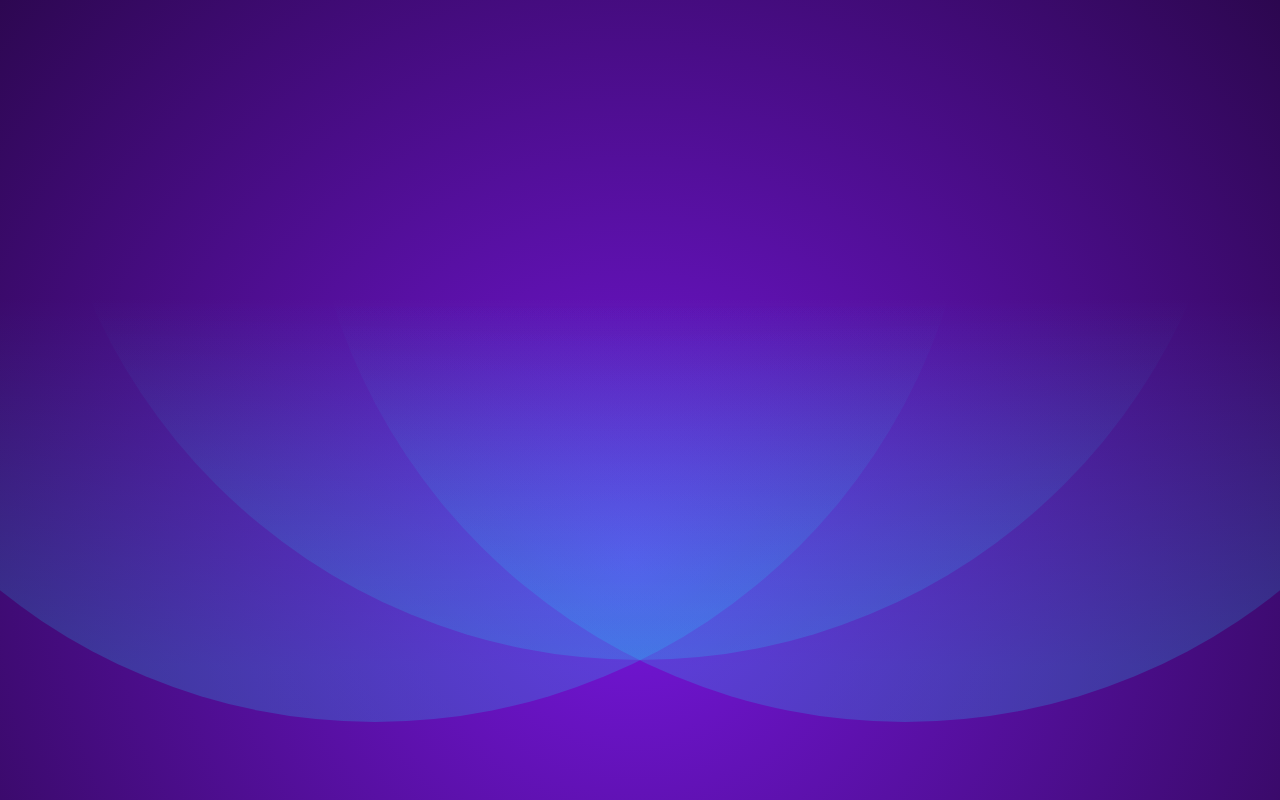
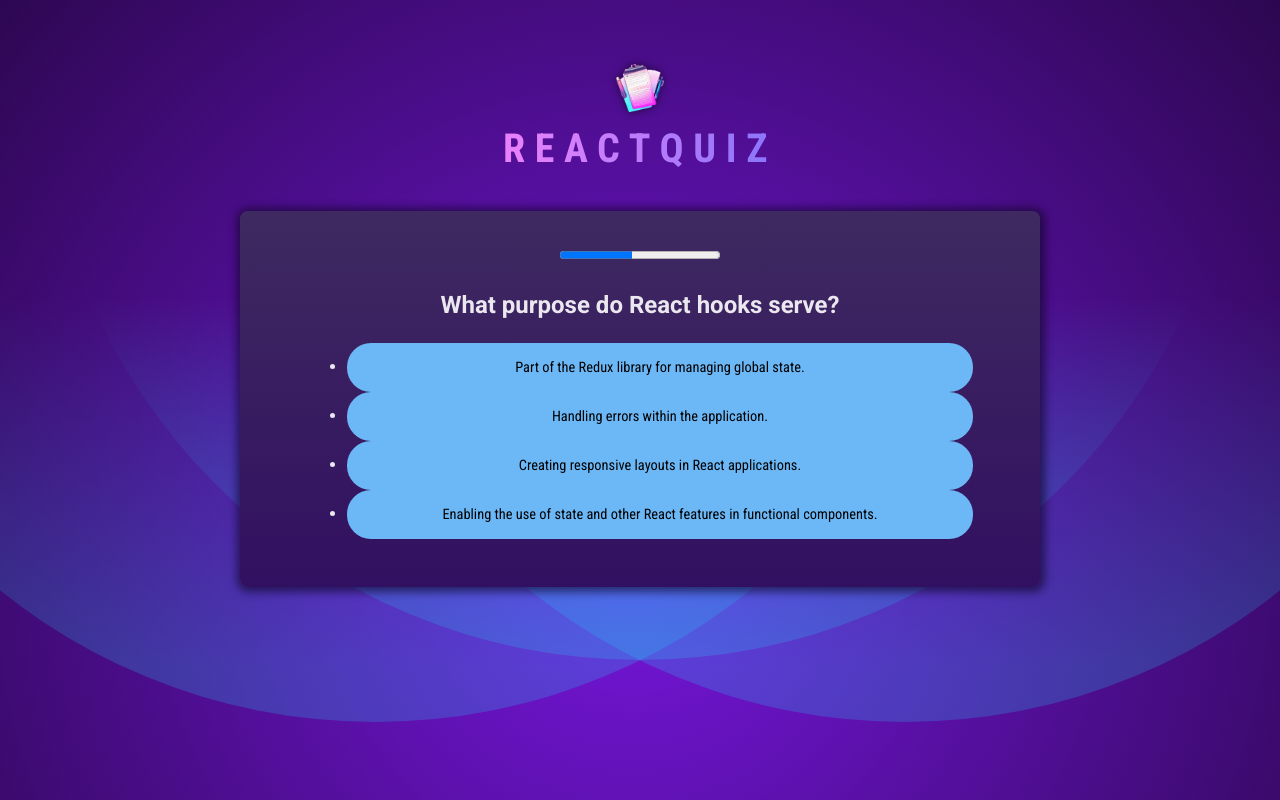
Before and after one commit to chthollys/react-quiz-app-learn, a React (Vite) app: page / in a window 1280 px wide. Built offline with nearby package versions, Linux system fonts and the light colour scheme.

Commit message:
Make adjustment in state data structure and creation of new function
Signed-off-by: chthollys <jason130105@gmail.com>

```diff
--- /dev/null
+++ b/src/App.jsx
@@ -0,0 +1,14 @@
+import Header from "./components/Header";
+import Quiz from "./components/Quiz";
+
+
+function App() {
+  return (
+    <>
+      <Header />
+      <Quiz />
+    </>
+  )
+}
+
+export default App;
--- a/src/components/App.jsx
+++ /dev/null
@@ -1,3 +0,0 @@
-function App() {}
-
-export default App;
--- /dev/null
+++ b/src/components/Header.jsx
@@ -0,0 +1,10 @@
+import logoImg from '../assets/quiz-logo.png';
+
+function Header() {
+  return <header>
+    <img src={logoImg} alt="Quiz's Logo" />
+    <h1>ReactQuiz</h1>
+  </header>
+};
+
+export default Header;
--- /dev/null
+++ b/src/components/QuestionTimer.jsx
@@ -0,0 +1,29 @@
+import { useEffect, useState } from "react";
+
+function QuestionTimer({ timeout, onTimeout, currentAnswerIndex }) {
+  const [remainingTime, setRemainingTime] = useState(timeout);
+
+  useEffect(() => {
+    console.log("SET TIMEOUT");
+    const timer = setTimeout(onTimeout, timeout);
+
+    return () => {
+      clearTimeout(timer);
+    };
+  }, [onTimeout, timeout]);
+
+  useEffect(() => {
+    console.log("SET INTERVAL");
+    const interval = setInterval(() => {
+      setRemainingTime((prevRemainingTime) => prevRemainingTime - 10);
+    }, 10);
+
+    return () => {
+      clearInterval(interval);
+    };
+  }, []);
+
+  return <progress id="question-time" max={timeout} value={remainingTime} />;
+}
+
+export default QuestionTimer;
--- /dev/null
+++ b/src/components/Quiz.jsx
@@ -0,0 +1,69 @@
+import { useCallback, useState } from "react";
+import QUESTIONS from "../questions";
+import quizCompleteImg from "../assets/quiz-complete.png";
+import QuestionTimer from "./QuestionTimer";
+
+function Quiz() {
+  const [userAnswers, setUserAnswers] = useState([{}]);
+
+  const activeQuestionIndex = userAnswers.length;
+  const quizIsComplete = activeQuestionIndex === QUESTIONS.length;
+
+  const handleCheckAnswer = (selectedAnswer) => {
+    if (activeQuestionIndex === 0) {
+      console.log("User Selected Answer was empty.");
+      return;
+    }
+    return selectedAnswer === QUESTIONS[activeQuestionIndex - 1].answers[0];
+  };
+
+  const handleSelectAnswer = useCallback((selectedAnswer) => {
+    let userAnswerIsCorrect = handleCheckAnswer(selectedAnswer);
+    setUserAnswers((prevUserAnswers) => {
+      return [
+        ...prevUserAnswers,
+        {
+          userAnswer: selectedAnswer,
+          isCorrect: userAnswerIsCorrect,
+        }
+      ];
+    });
+  }, [handleCheckAnswer]);
+
+  const handleSkipAnswer = useCallback(() => handleSelectAnswer(null), []);
+
+  if (quizIsComplete) {
+    return (
+      <div id="summary">
+        <img src={quizCompleteImg} alt="Quiz's image completion" />
+        <h2>Quiz Completed!</h2>
+      </div>
+    );
+  }
+  const shuffledAnswers = [...QUESTIONS[activeQuestionIndex].answers];
+  shuffledAnswers.sort(() => Math.random() - 0.5);
+
+  return (
+    <div id="quiz">
+      <div className="question">
+        <QuestionTimer
+          key={activeQuestionIndex}
+          timeout={10000}
+          onTimeout={handleSkipAnswer}
+        />
+        <h2>{QUESTIONS[activeQuestionIndex].text}</h2>
+        <ul id="answer">
+          {shuffledAnswers.map((answer) => (
+            <li key={answer} className="answer">
+              <button onClick={() => handleSelectAnswer(answer)}>
+                {answer}
+              </button>
+            </li>
+          ))}
+        </ul>
+      </div>
+    </div>
+  );
+}
+
+export default Quiz;
--- a/src/main.jsx
+++ b/src/main.jsx
@@ -1,6 +1,6 @@
 import React from "react";
 import ReactDOM from "react-dom/client";
-import App from "./components/App";
+import App from "./App";
 import "./index.css";
 
 ReactDOM.createRoot(document.getElementById("root")).render(
--- /dev/null
+++ b/src/questions.js
@@ -0,0 +1,72 @@
+export default [
+  {
+    id: 'q1',
+    text: 'Which of the following definitions best describes React.js?',
+    answers: [
+      'A library to build user interfaces with help of declarative code.',
+      'A library for managing state in web applications.',
+      'A framework to build user interfaces with help of imperative code.',
+      'A library used for building mobile applications only.',
+    ],
+  },
+  {
+    id: 'q2',
+    text: 'What purpose do React hooks serve?',
+    answers: [
+      'Enabling the use of state and other React features in functional components.',
+      'Creating responsive layouts in React applications.',
+      'Handling errors within the application.',
+      'Part of the Redux library for managing global state.',
+    ],
+  },
+  {
+    id: 'q3',
+    text: 'Can you identify what JSX is?',
+    answers: [
+      'A JavaScript extension that adds HTML-like syntax to JavaScript.',
+      'A JavaScript library for building dynamic user interfaces.',
+      'A specific HTML version that was explicitly created for React.',
+      'A tool for making HTTP requests in a React application.',
+    ],
+  },
+  {
+    id: 'q4',
+    text: 'What is the most common way to create a component in React?',
+    answers: [
+      'By defining a JavaScript function that returns a renderable value.',
+      'By defining a custom HTML tag in JavaScript.',
+      'By creating a file with a .jsx extension.',
+      'By using the "new" keyword followed by the component name.',
+    ],
+  },
+  {
+    id: 'q5',
+    text: 'What does the term "React state" imply?',
+    answers: [
+      'An object in a component that holds values and may cause the component to render on change.',
+      'The lifecycle phase a React component is in.',
+      'The overall status of a React application, including all props and components.',
+      'A library for managing global state in React applications.',
+    ],
+  },
+  {
+    id: 'q6',
+    text: 'How do you typically render list content in React apps?',
+    answers: [
+      'By using the map() method to iterate over an array of data and returning JSX.',
+      'By using the for() loop to iterate over an array of data and returning JSX.',
+      'By using the forEach() method to iterate over an array of data and returning JSX.',
+      'By using the loop() method to iterate over an array of data and returning JSX.',
+    ],
+  },
+  {
+    id: 'q7',
+    text: 'Which approach can NOT be used to render content conditionally?',
+    answers: [
+      'Using a the #if template syntax.',
+      'Using a ternary operator.',
+      'Using the && operator.',
+      'Using an if-else statement.',
+    ],
+  },
+];
```
